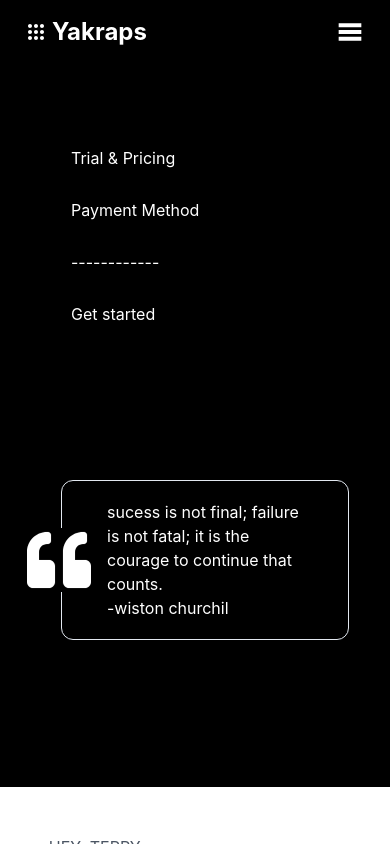
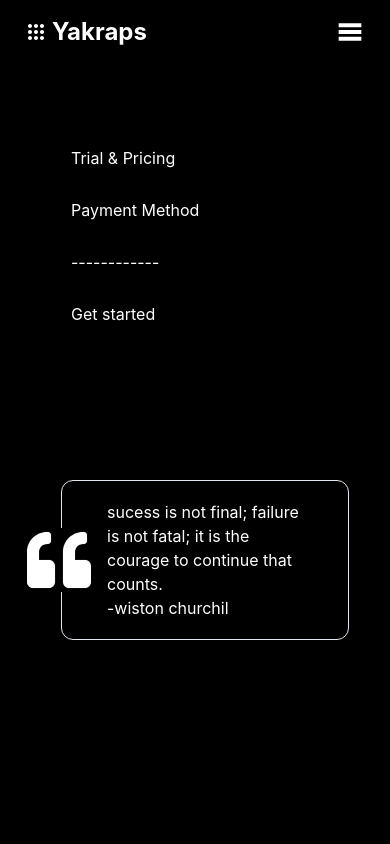
Before and after one commit to shyrapson/yakraps-homepage, a React (Create React App) app: page / in a window 390 px wide. Both pictures are taken after a click on the icon 350 px from the left and 32 px from the top of the page. Shown: the top 844 px of the page. Built offline with nearby package versions, Linux system fonts and the light colour scheme.

Commit message:
initial commit

```diff
--- a/src/App.css
+++ b/src/App.css
@@ -22,7 +22,7 @@
 }
 
 .sidebar{
-  height: 80vh;
+  height: 100vh;
   display: flex;
   cursor: pointer;
   align-items: center;
--- a/src/components/header/SideBar.js
+++ b/src/components/header/SideBar.js
@@ -33,7 +33,7 @@ function SideBar({ active }) {
     }
     return (
         <div className=" flex flex-col  bg-black text-white md:hidden " >
-            {active && <div className=" sidebar flex flex-col ml-5 mb-12  items-start md:flex-row md:items-center " >
+            {active && <div className=" sidebar flex flex-col ml-5   items-start md:flex-row md:items-center " >
                 <div className="mt-16">
                     {sideDatas.map((data, index) => (
                         <Navlinks data={data} key={index} index={index} showArrow={showArrow} title={data.title} />
```
